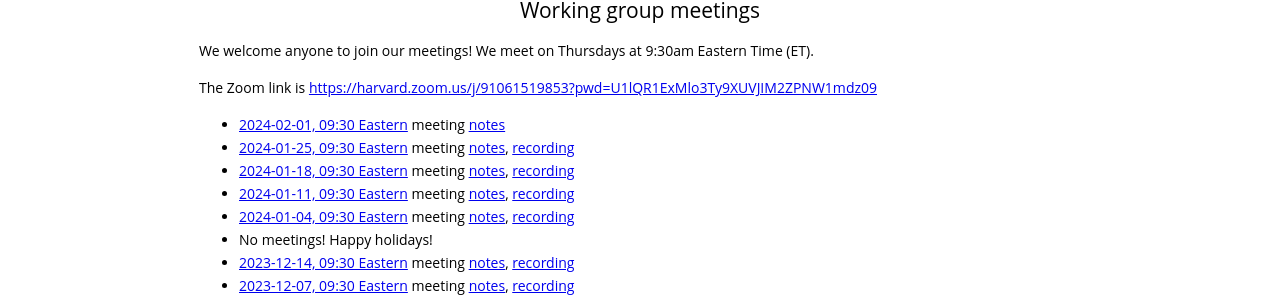
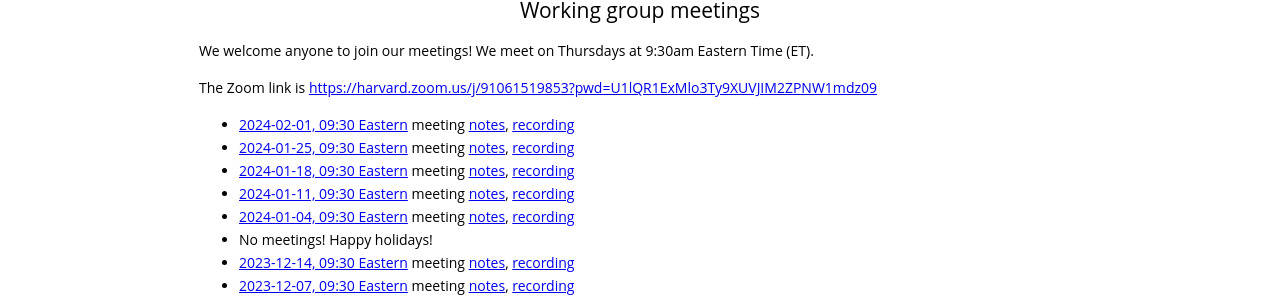
Before and after one commit to gdcc/ct.gdcc.io, a Jekyll site: the page built from index.md, in a window 1280 px wide and 900 px high, scrolled down 1634 px. Shown: the part 145-446 px from the top of the window. Built offline with Jekyll 4.4.1, drawn with Linux system fonts in a browser that asks for light colours; our own code applies the rules of GitHub Pages for plain Markdown files.

Commit message:
add recording

```diff
--- a/index.md
+++ b/index.md
@@ -59,7 +59,7 @@ We welcome anyone to join our meetings! We meet on Thursdays at 9:30am Eastern T
 
 The Zoom link is <https://harvard.zoom.us/j/91061519853?pwd=U1lQR1ExMlo3Ty9XUVJIM2ZPNW1mdz09>
 
-- [2024-02-01, 09:30 Eastern](https://time.is/compare/0930_01_Feb_2024_in_Boston) meeting [notes](https://docs.google.com/document/d/18mmWOTLg1Mrg57843PsTJg99vHsNuLSK2krk1enwRbI/edit?usp=sharing)
+- [2024-02-01, 09:30 Eastern](https://time.is/compare/0930_01_Feb_2024_in_Boston) meeting [notes](https://docs.google.com/document/d/18mmWOTLg1Mrg57843PsTJg99vHsNuLSK2krk1enwRbI/edit?usp=sharing), [recording](https://harvard.zoom.us/rec/share/7G5LY-azwKMnZQGEgw31M7v3J6XkDULO2ujw0fWl6Vb9U1A9yIP6kKZ3A9FNrH3A.j8ZLBvwMxP2i2INU)
 - [2024-01-25, 09:30 Eastern](https://time.is/compare/0930_25_Jan_2024_in_Boston) meeting [notes](https://docs.google.com/document/d/1Rw-TqyojblqPKYPGPXrhZUPzuyn6yT-pztTiFfc7a3I/edit?usp=sharing), [recording](https://harvard.zoom.us/rec/share/rDo_V6heO9vo6UDIVhm0mnnsdTDXqA4lNX72lCjhGWrmOEpZttM13CsBceAFXkvr.SgokYNw-AoOACtSm)
 - [2024-01-18, 09:30 Eastern](https://time.is/compare/0930_18_Jan_2024_in_Boston) meeting [notes](https://docs.google.com/document/d/1L2GPXGLpcrzMRjLLCFTXTu1NgK9dGX-tXVR_cn4elh0/edit?usp=sharing), [recording](https://harvard.zoom.us/rec/share/EUOqzaq4NzsH4N8xX7kg9II8w292MEB6eqbyzPMlZOACsErKV-Z20hHBj1HerFH2.bGFh04EdU1Qnu9ic)
 - [2024-01-11, 09:30 Eastern](https://time.is/compare/0930_11_Jan_2024_in_Boston) meeting [notes](https://docs.google.com/document/d/1WfUj3fn4RU3ZmdkgmNIbWu2uvD_zU9Y3h3MT5X6TzCI/edit?usp=sharing), [recording](https://harvard.zoom.us/rec/share/WL_WGzPND5JCIwXgoF9eH8PfFXvpu_lInLMuAlQWbdiJ4p-Lo32O4pdNu1BTOf59.j7S0j6rzrBVtDnd9)
```
